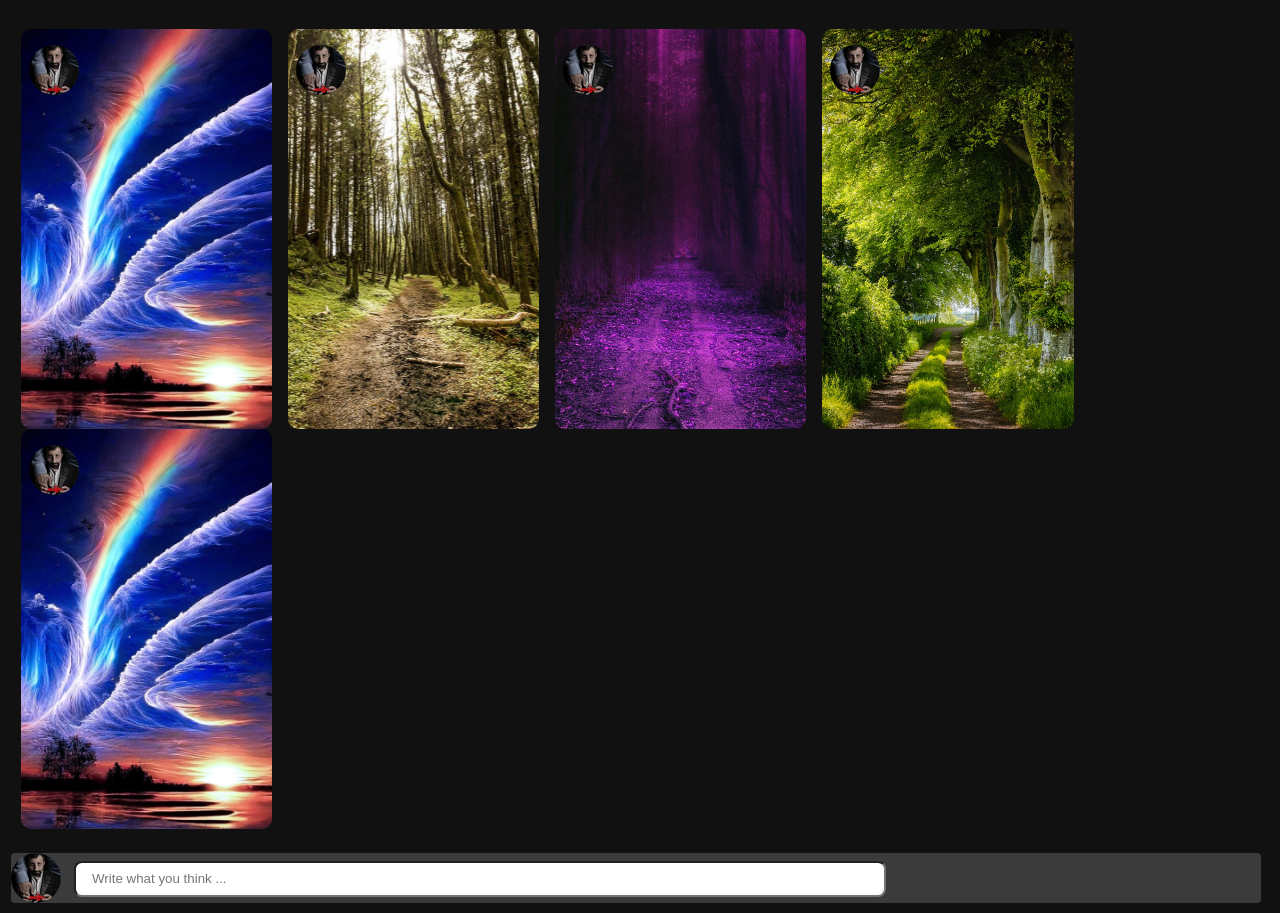
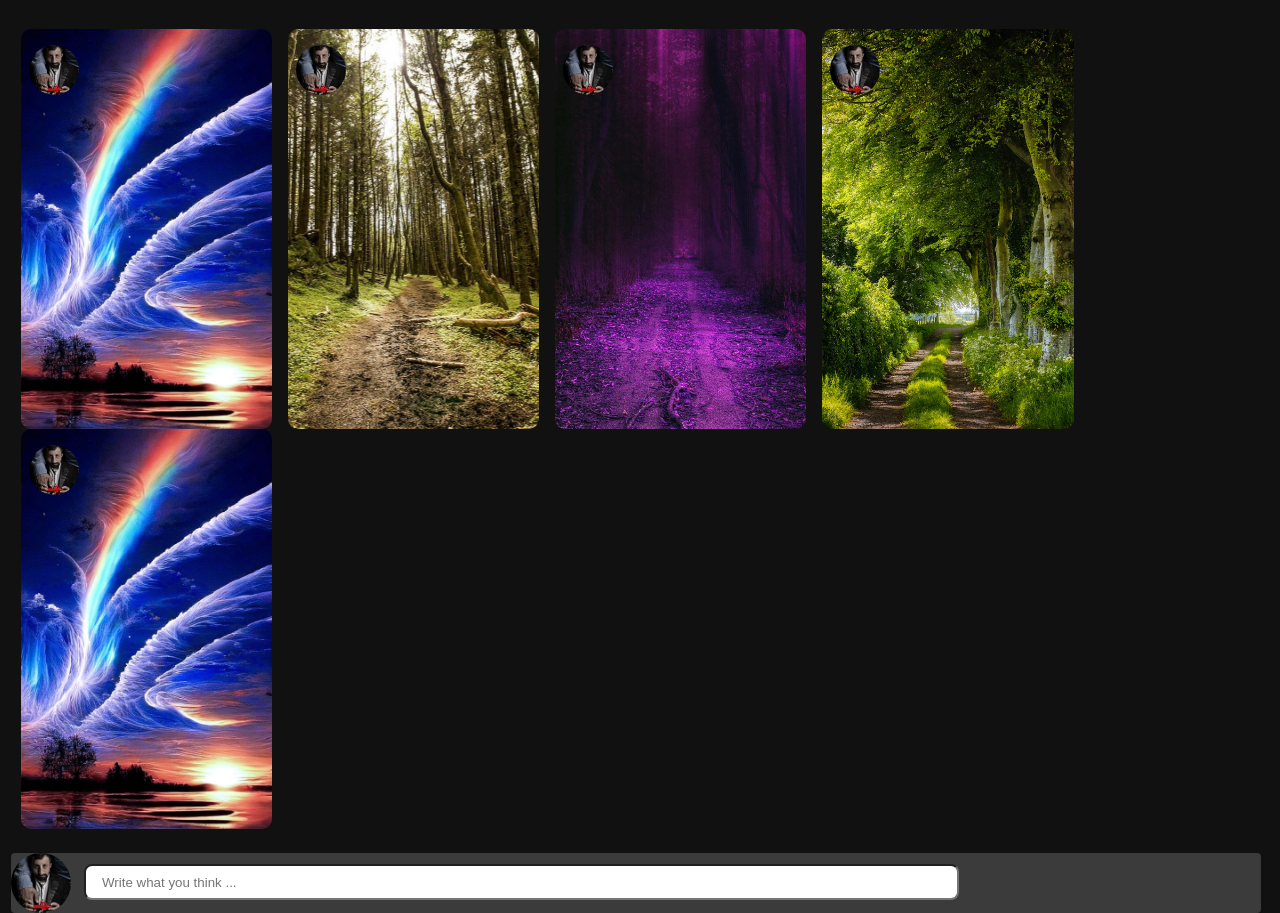
Before and after one commit to Mohamed-Elbehery/Assignment-2, a plain HTML site: page index.html in a window 1280 px wide. Shown: the part 51-964 px from the top of the page. Drawn offline with Linux system fonts and the light colour scheme.

Commit message:
little changes

```diff
--- a/styles/styles.css
+++ b/styles/styles.css
@@ -110,7 +110,7 @@ section.landing .search-bar {
 }
 
 section.landing .search-bar img {
-  height: 50px;
+  height: 60px;
   border-radius: 50%;
 }
 
@@ -122,10 +122,10 @@ section.landing .search-bar input {
 section.landing .search-bar input {
   margin-left: 0.8rem;
   height: 30px;
-  width: 65%;
+  width: 70%;
   border-radius: 8px;
   padding: 1rem;
-  margin-top: 7.5px;
+  margin-top: 0.7rem;
   outline: none;
 }
 
@@ -140,7 +140,7 @@ section.landing .search-bar input {
   }
 
   section.landing .search-bar input {
-    width: 80%;
+    width: 75%;
   }
 }
 /* End of Landing Styles */
```
